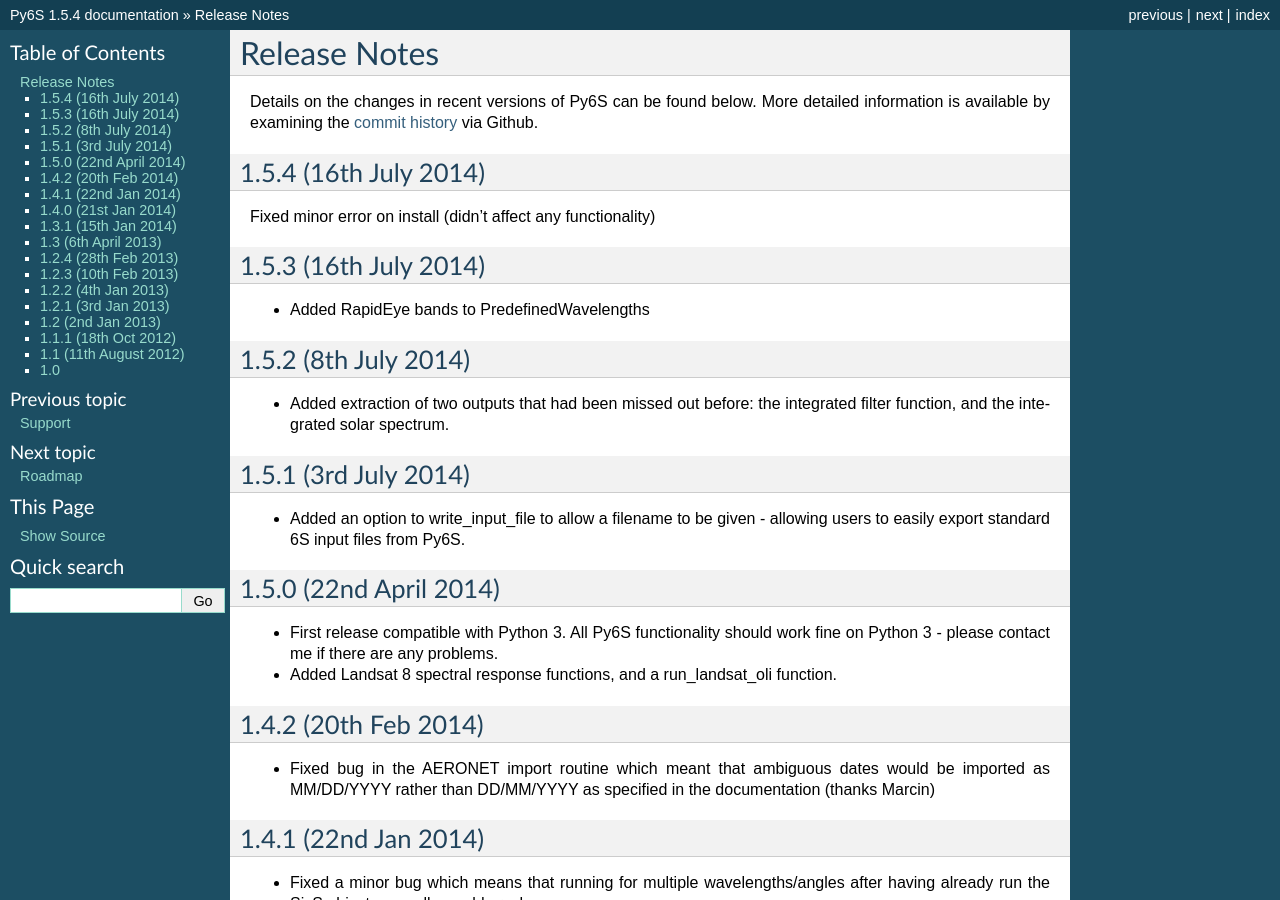
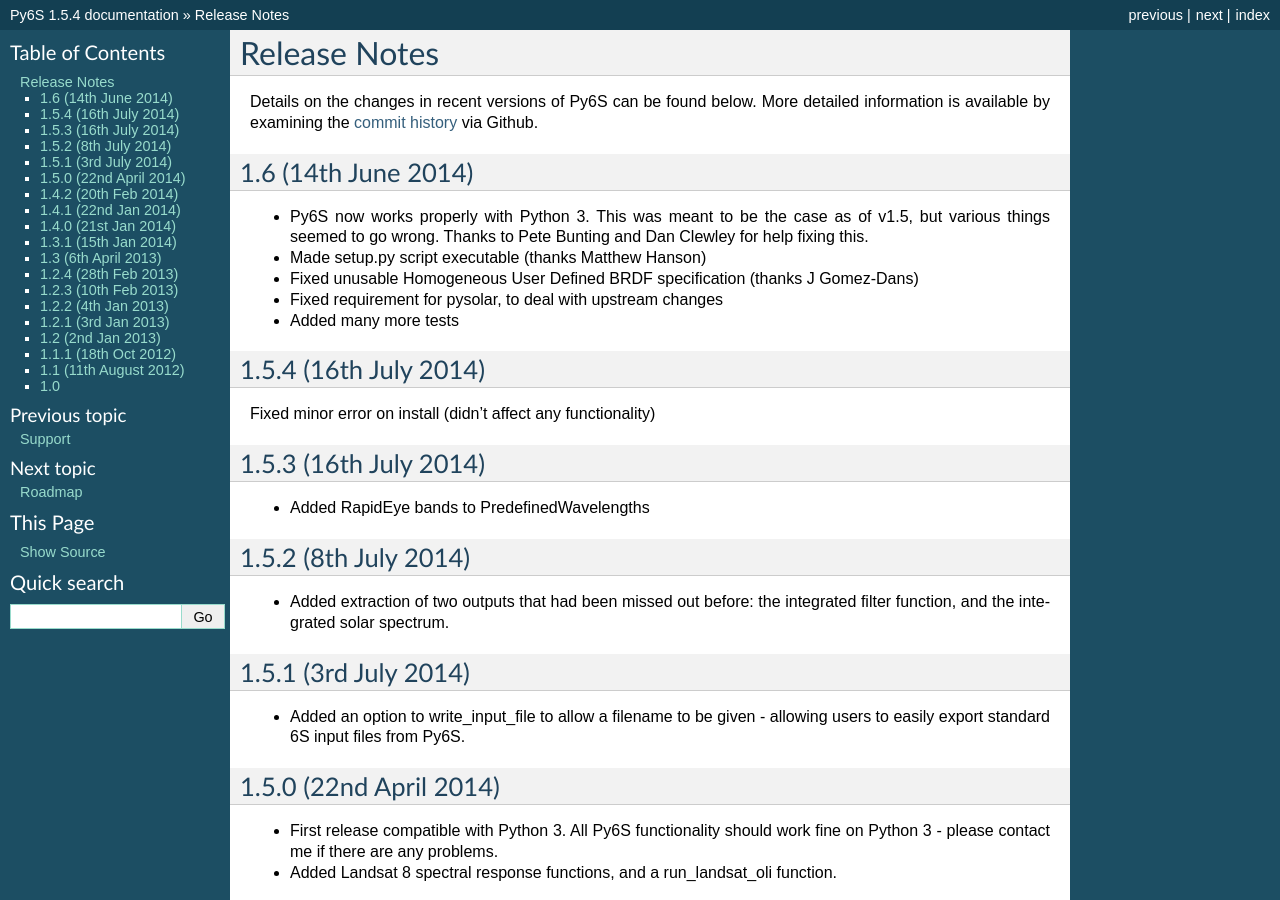
Before and after one commit to robintw/Py6S, a Sphinx documentation site: the page built from doc/source/releasenotes.rst, in a window 1280 px wide and 900 px high. Built offline with Sphinx 7.4.7, drawn with Linux system fonts in a browser that asks for light colours.

Commit message:
Updated docs for v1.6.

```diff
--- a/doc/source/installation.rst
+++ b/doc/source/installation.rst
@@ -9,13 +9,15 @@
 * ``scipy``
 * ``matplotlib``
 * ``python-dateutil``
-* ``pysolar`` (only required for setting the geometry from a location and time)
+* ``pysolar`` v0.6 (only required for setting the geometry from a location and time)
 * ``pandas`` (only required for importing AERONET data)
 
 It will also be helpful to have the `IPython <http://ipython.org/>`_ installed for interactive testing of Py6S.
 
 An easy way to sort all of this out is to use the `Enthought Python Distribution <http://enthought.com/products/epd.php>`_ which will install Python plus many modules which are
 often used for scientific computing, along with many tools.
+
+Py6S works with Python 2 and Python 3, with a minimum requirement of Python 2.7.
 
 Compiling 6S
 -------------
--- a/doc/source/releasenotes.rst
+++ b/doc/source/releasenotes.rst
@@ -2,6 +2,14 @@
 -------------
 
 Details on the changes in recent versions of Py6S can be found below. More detailed information is available by examining the `commit history <https://github.com/robintw/Py6S/commits/master/>`_ via Github.
+
+1.6 (14th June 2014)
+^^^^^^^^^^^^^^^^^^^^
+* Py6S now works properly with Python 3. This was meant to be the case as of v1.5, but various things seemed to go wrong. Thanks to Pete Bunting and Dan Clewley for help fixing this.
+* Made setup.py script executable (thanks Matthew Hanson)
+* Fixed unusable Homogeneous User Defined BRDF specification (thanks J Gomez-Dans)
+* Fixed requirement for pysolar, to deal with upstream changes
+* Added many more tests
 
 1.5.4 (16th July 2014)
 ^^^^^^^^^^^^^^^^^^^^^^
```
